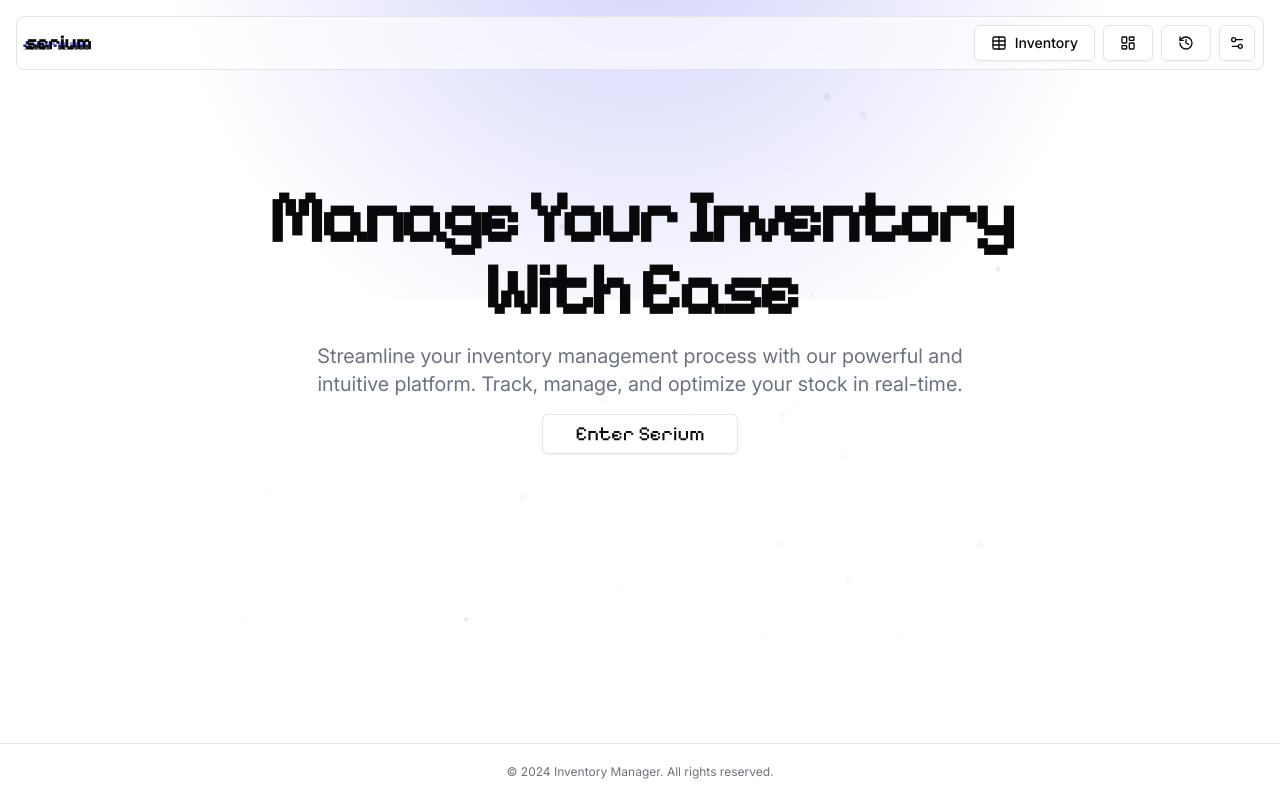
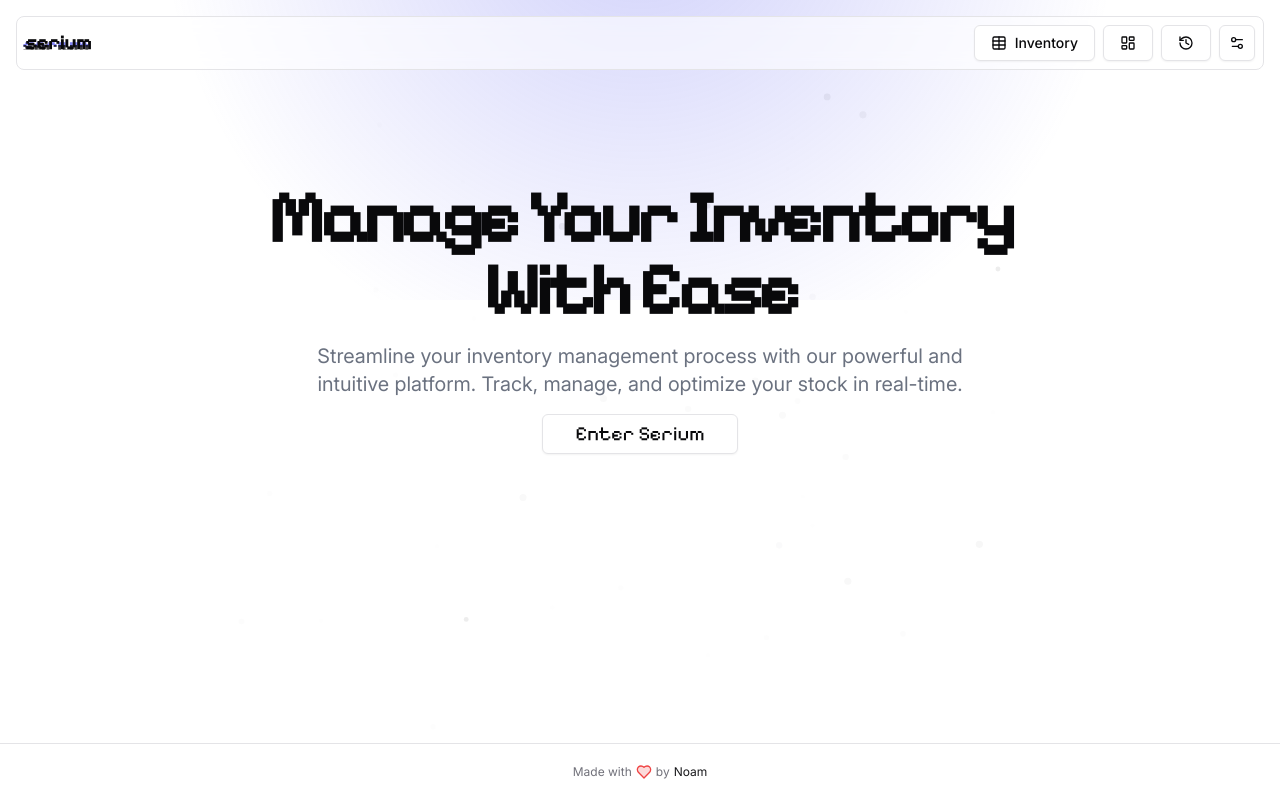
Before and after one commit to kcybe/Serium, a Next.js app: page / in a window 1280 px wide. Built offline with nearby package versions, Linux system fonts and the light colour scheme.

Commit message:
Changed the footer text

```diff
--- a/src/components/footer.tsx
+++ b/src/components/footer.tsx
@@ -1,9 +1,21 @@
+import { Heart } from "lucide-react"
+
 export function Footer() {
   return (
     <footer className="border-t mt-auto py-2 bg-background/80 backdrop-blur supports-[backdrop-filter]:bg-background/60">
       <div className="flex h-10 items-center justify-center px-4">
-        <p className="text-xs text-muted-foreground">
-          © 2024 Inventory Manager. All rights reserved.
+        <p className="text-xs text-muted-foreground flex items-center gap-1">
+          Made with
+          <Heart className="w-4 h-4 text-red-500 fill-red-500/20" />
+          by
+          <a
+            href="https://github.com/kcybe"
+            target="_blank"
+            rel="noopener noreferrer"
+            className="text-primary hover:underline"
+          >
+            Noam
+          </a>
         </p>
       </div>
     </footer>
```
